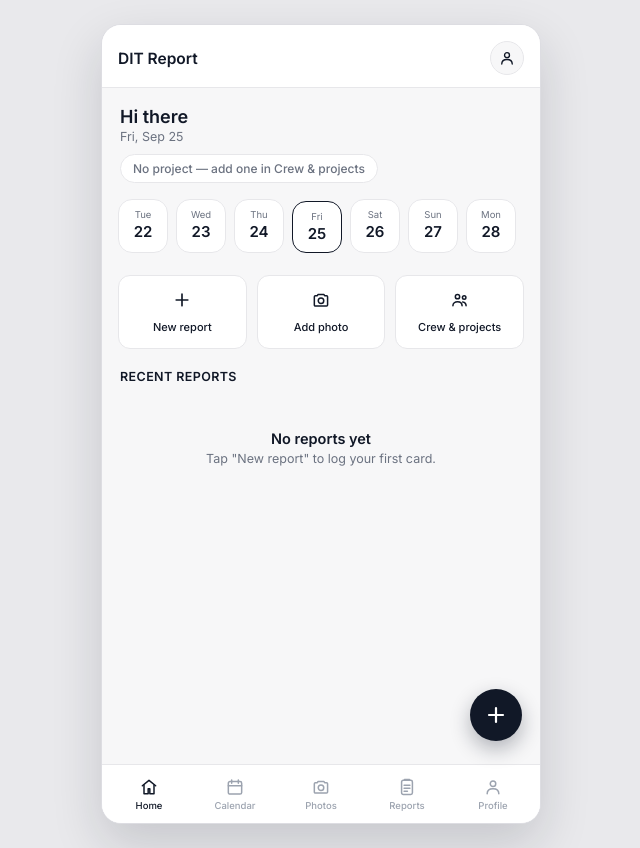
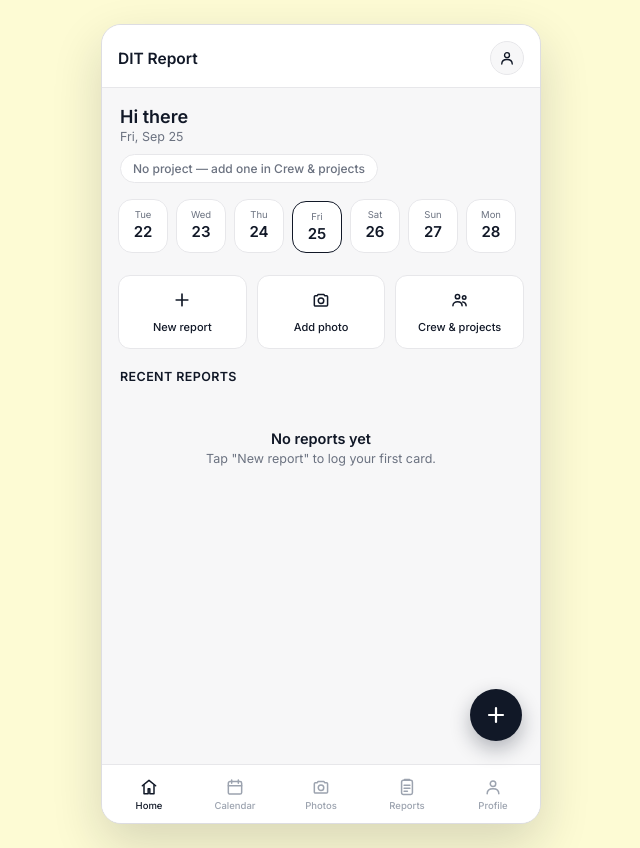
Before and after one commit to imabhiyogi-23/Dit-report-app, a plain HTML site: page index.html in a window 1280 px wide. Shown: the whole page, without its empty margins (319-959 px from the left). Drawn offline with Linux system fonts and the light colour scheme.

```diff
--- a/style.css
+++ b/style.css
@@ -21,7 +21,7 @@
 *{box-sizing:border-box;}
 html,body{margin:0;padding:0;}
 body{
-  background:#E9E9EC;
+  background:#FDFBD4;
   font-family:var(--font);
   color:var(--text);
   min-height:100vh;
```
